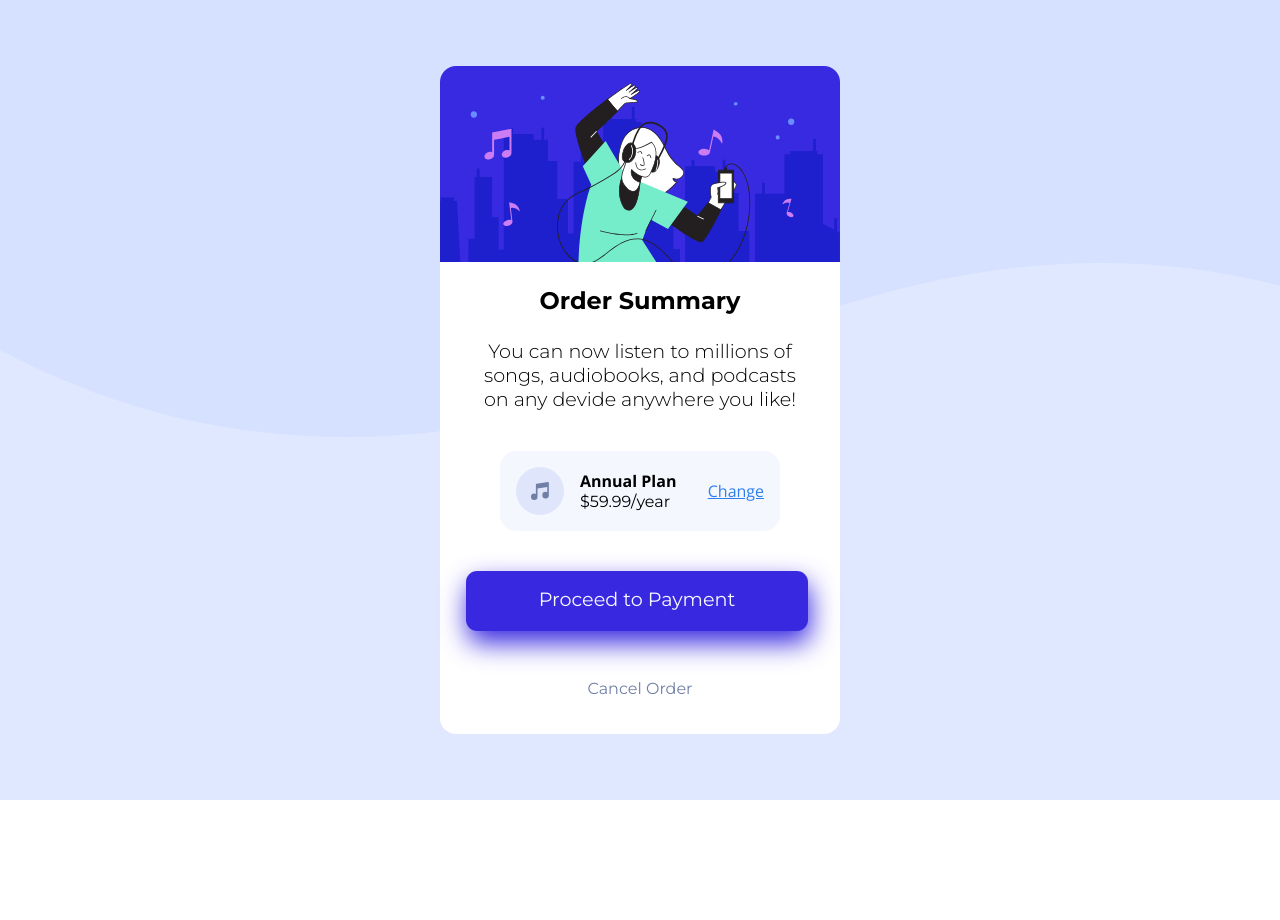
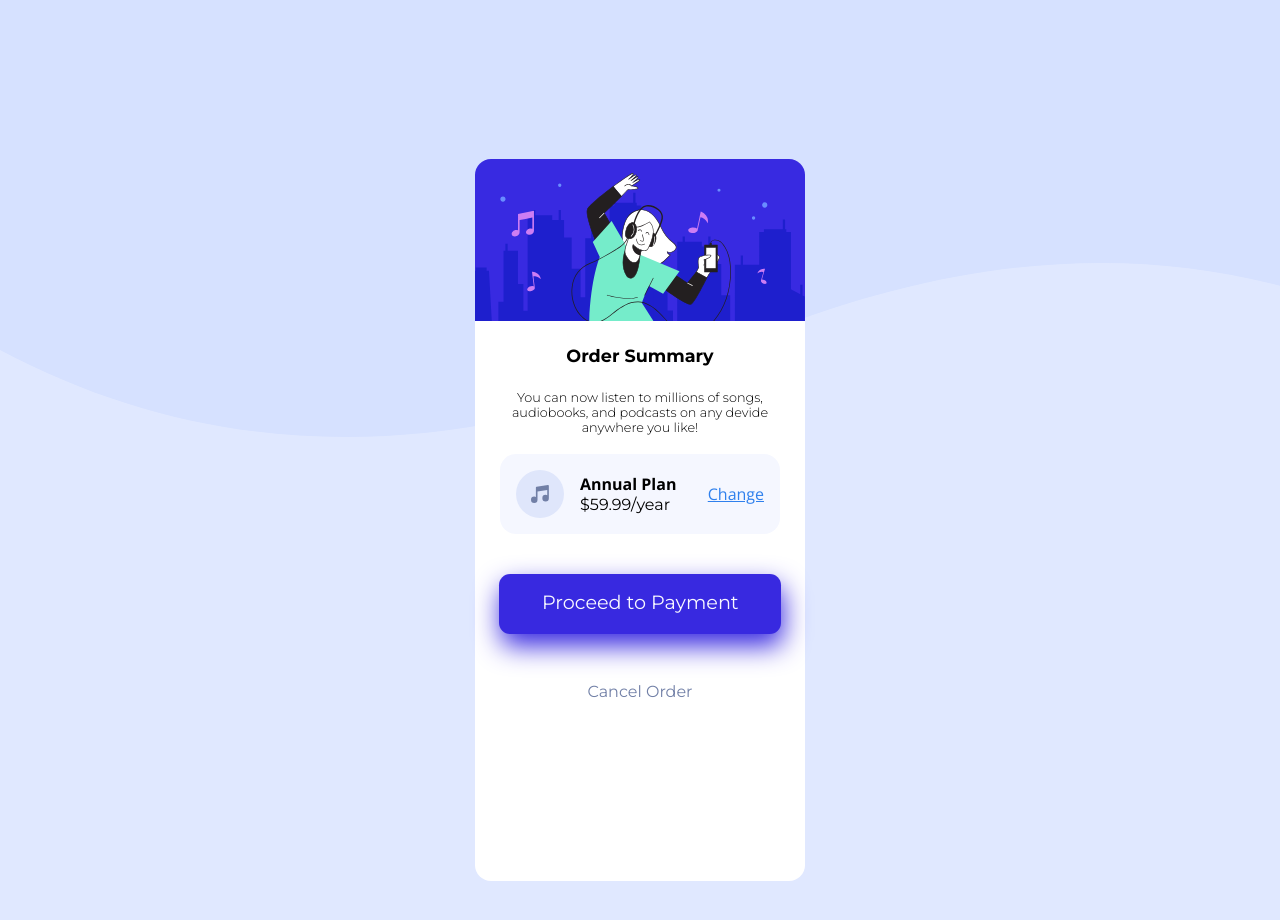
Before and after one commit to jeffersonhcruz/FrontEnd-Mentor-Order-Summer, a plain HTML site: page index.html in a window 1280 px wide. Before the commit the page ends 800 px from the top, so only its background shows below. Drawn offline with nearby package versions, Linux system fonts and the light colour scheme.

Commit message:
jeffersonhcruz
Atualização do CSS

```diff
--- a/css/base.css
+++ b/css/base.css
@@ -58,6 +58,6 @@ body {
 		background-color: var(--Pale_blue);
 		background-repeat: no-repeat;
 
-		height: 100vh;
+		height: 150vh;
 	}
 }
--- a/css/style.css
+++ b/css/style.css
@@ -143,22 +143,27 @@
 
 	.container{
 
-		height: 100%;
-	}
-
-	.container__card {
-
-		max-width: 400px;
+		height: 130vh;
 	}
 
 	.container__section{
 
-		max-width: 400px;
+		height: 70vh;
+	}
+
+	.titulo {
+
+		font-size: 1.1rem;
+	}
+
+	.frase {
+
+		font-size: .8rem;
 	}
 
 	.container__conteudo{
 
-		width: 80%;
+		margin-bottom: 1.2rem;
+	}
 
-	}
 }
```
